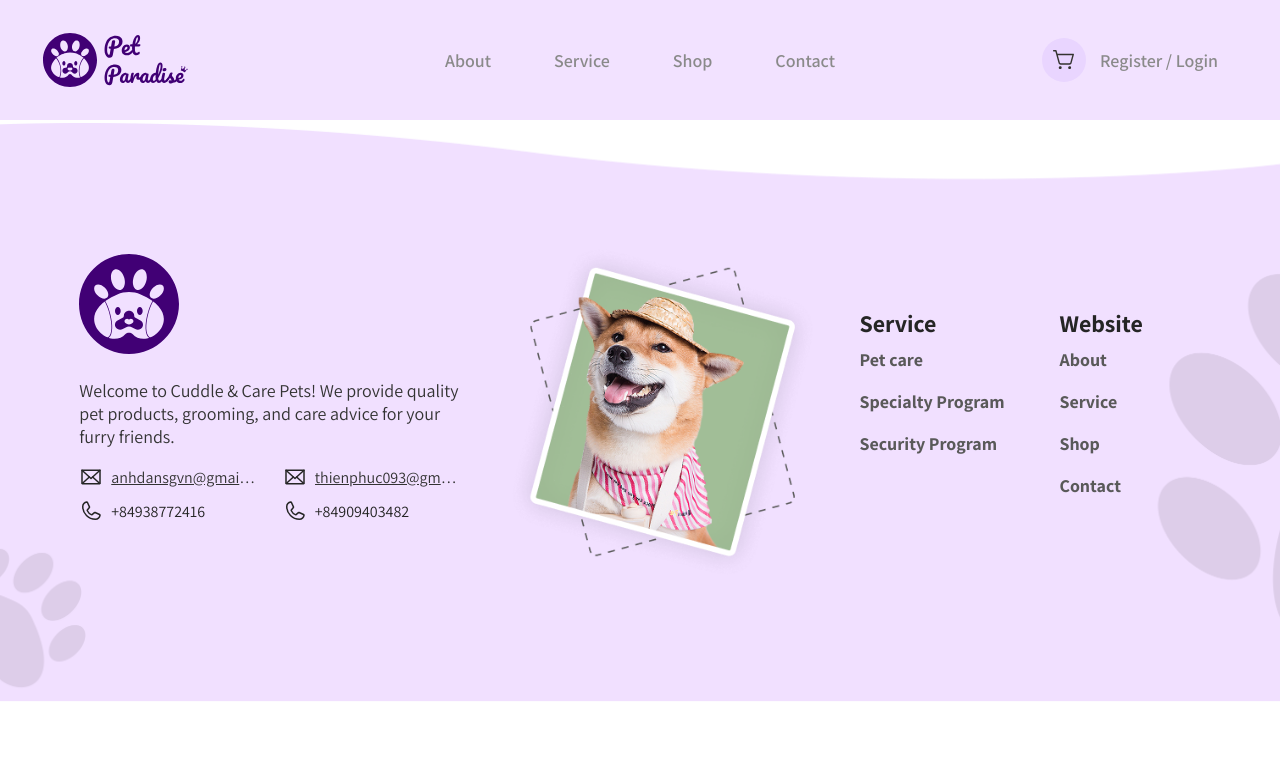
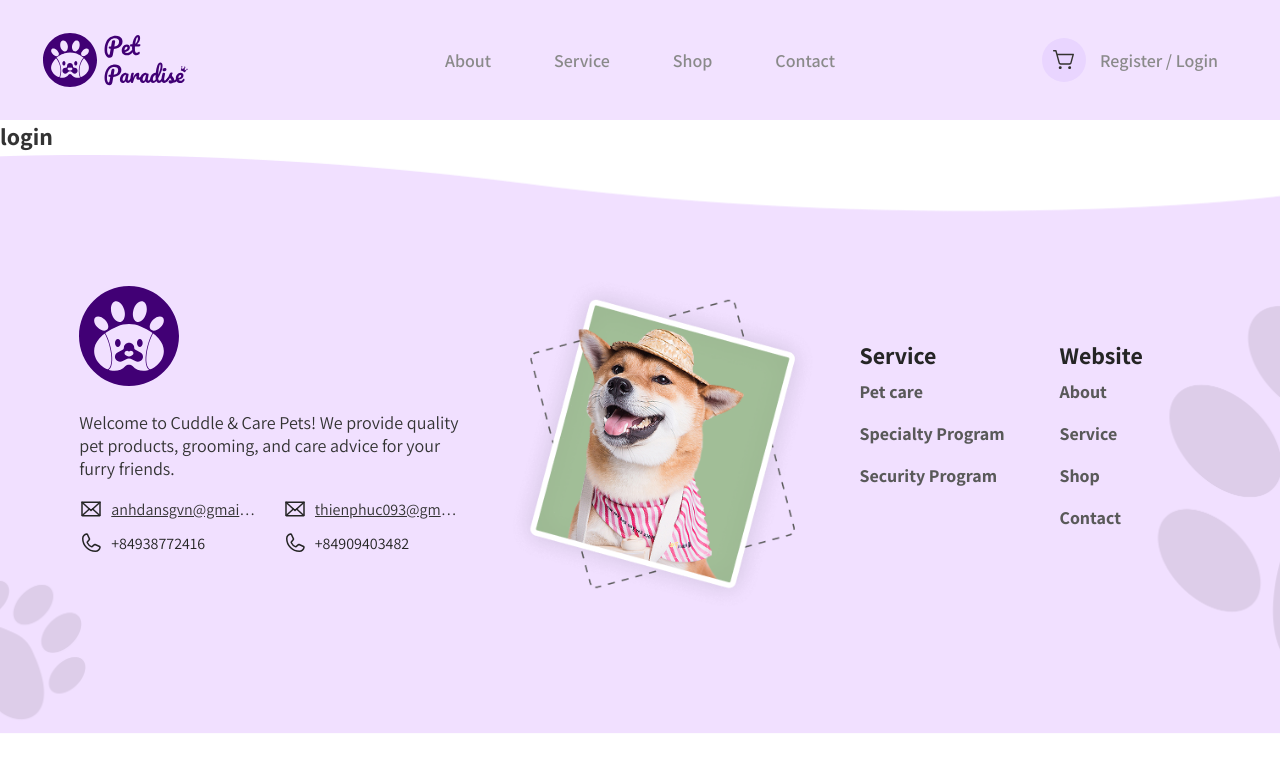
Before and after one commit to odinaM/Pet_Paradise, a React (Vite) app: page /login in a window 1280 px wide. Shown: the top 772 px of the page. Built offline with nearby package versions, Linux system fonts and the light colour scheme; the HTML template or start-up script is replaced by a standard one.

Commit message:
Merge branch 'main' into dina_shop_page

```diff
--- a/src/App.jsx
+++ b/src/App.jsx
@@ -6,6 +6,7 @@ import { About } from "./pages/About/About";
 import { Service } from "./pages/Service/Service";
 import { Shop } from "./pages/Shop/Shop";
 import { Register } from "./pages/Register/Register";
+import { Login } from './pages/Login/login';
 import { Contact } from "./pages/Contact/Contact";
 
 import "./App.css";
@@ -21,6 +22,7 @@ function App() {
         <Route path="/shop" element={<Shop />} />
         <Route path="/contact" element={<Contact />} />
         <Route path="/register" element={<Register />} />
+        <Route path="/login" element={<Login />} />
         <Route path="/checkout" element={<div>Checkout page</div>} />
         <Route path="/account" element={<div>Account page</div>} />
       </Routes>
--- /dev/null
+++ b/src/pages/Login/login.jsx
@@ -0,0 +1,10 @@
+import React, { useState } from 'react';
+import { useNavigate } from 'react-router-dom';
+import './Login.css';
+export function Login() {
+  return (
+    <div className="login-container">
+      <h2>login</h2>
+    </div>
+  );
+}
--- a/src/pages/Register/Register.jsx
+++ b/src/pages/Register/Register.jsx
@@ -2,6 +2,7 @@ import React, { useState } from 'react';
 import { useNavigate } from 'react-router-dom';
 import './Register.css';
 import union from '../../assets/img/union.png';
+import { Link } from 'react-router-dom';
 
 export function Register(){
 const navigate = useNavigate();
@@ -269,7 +270,7 @@ const [step, setStep] = useState(1);
 
                 {step === 1 && (
                     <p className="login-text">
-                        Already have account? <a href="/login">Login Here</a>
+                        Already have account? <Link to="/login">Login Here</Link>
                     </p>
                 )}
             </div>
```
Also changed, not shown: src/pages/Login/Login.css (added).
